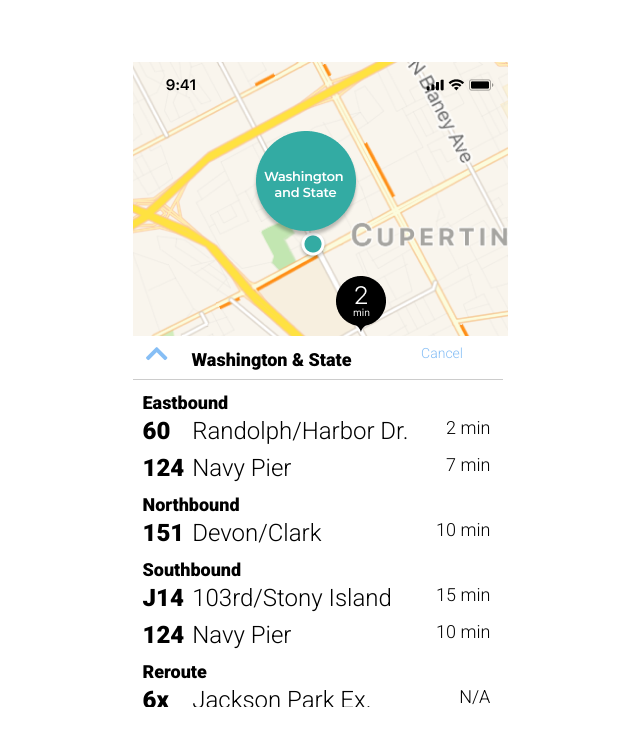
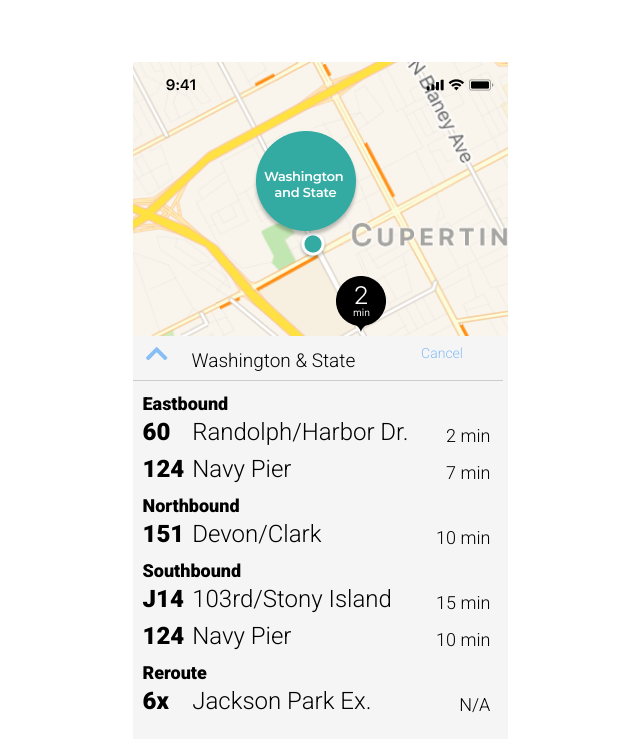
Before and after one commit to shiwenshann/BusyBusFrontendChallenge, a plain HTML site: page index.html in a window 1280 px wide. Shown: the whole page, without its empty margins (320-960 px from the left). Drawn offline with nearby package versions, Linux system fonts and the light colour scheme; a script that the page names is missing.

Commit message:
Revision 4.0

```diff
--- a/style.css
+++ b/style.css
@@ -15,14 +15,15 @@ hr {
   border: 0;
   border-top: 1px solid #ccc;
   margin: 1em 0;
-  padding: 0;
+  padding: 0%;
   width: 370px;
+
 }
 
 li {
   list-style-type: none;
   float: left;
-  width: 30%;
+  width: 32%;
 }
 
 .bus-details {
@@ -30,21 +31,25 @@ li {
   margin: 7px 10px;
 	height: 30px;
   text-align: inherit;
+
 }
+
+
 
 .bus-info {
   overflow-y: scroll;
   overflow-x: hidden;
-  height: 369px;
+  height: 375px;
   width: 375px;
+
 }
 
 .bus-stop {
-  border-bottom: solid 1.5px #828282;
+  border-bottom: solid 1.5px #DCDCDC;
 }
 
 .container {
-  background-color: #FFFFFF;
+  background-color: #F5F5F5;
   width: 375px;
   height: 677px;
   position: absolute;
@@ -91,9 +96,10 @@ li {
 }
 
 .freq-width {
-  width: 20%;
+  width: 22%;
   text-align: right;
   font-size: 18px;
+  padding: 2%;
 }
 
 .freq-width-reroute {
@@ -113,10 +119,12 @@ li {
 #bus-stop-name {
   margin: 10px 24px;
   padding-top: 3px;
-  font-size: 18px;
-  font-weight: 600;
+  font-size: 19px;
+  font-weight: 300;
   width: 54%;
+
 }
+
 
 #direction-east {
   margin: 10px 0px 5px 10px;
```
Also changed, not shown: index.html (+1 -1 lines).
